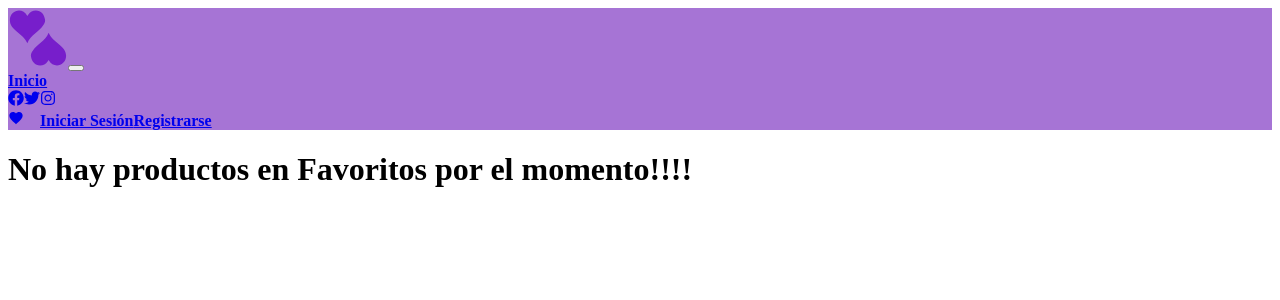
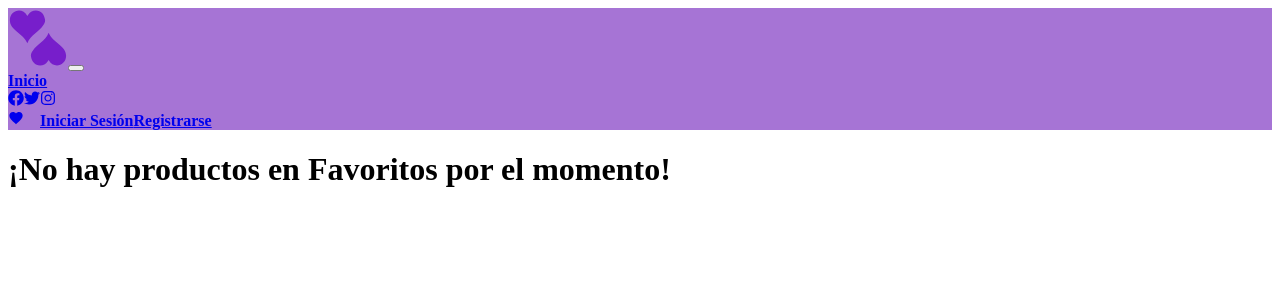
Before and after one commit to FacundoBazan-01/ProyectoFinal-Frond-end, a React app: page /fav in a window 1280 px wide. Shown: the top 300 px of the page. Built offline with nearby package versions, Linux system fonts and the light colour scheme; some icons are missing; the HTML template or start-up script is replaced by a standard one.

Commit message:
corrijo favoritos

```diff
--- a/src/pages/FavPage.jsx
+++ b/src/pages/FavPage.jsx
@@ -3,7 +3,7 @@ import CardsC from "../components/CardsC";
 
 const FavPage = () => {
 
-  const favLS = JSON.parse(localStorage.getItem("favorite")) || [];
+  const favLS = JSON.parse(localStorage.getItem("favoritos")) || [];
 
   return (
     <>
@@ -17,7 +17,7 @@ const FavPage = () => {
             ))
           ) : (
             <h1 className="text-center py-5">
-              No hay productos en Favoritos por el momento!!!!
+              ¡No hay productos en Favoritos por el momento!
             </h1>
           )}
         </div>
```
